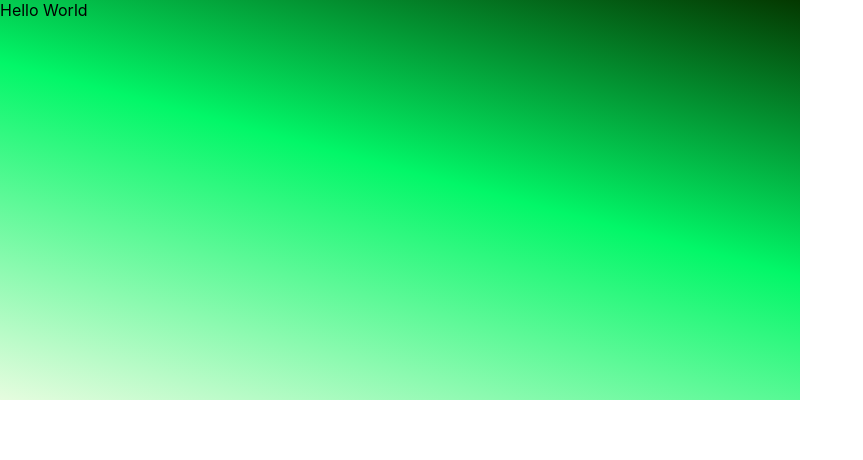
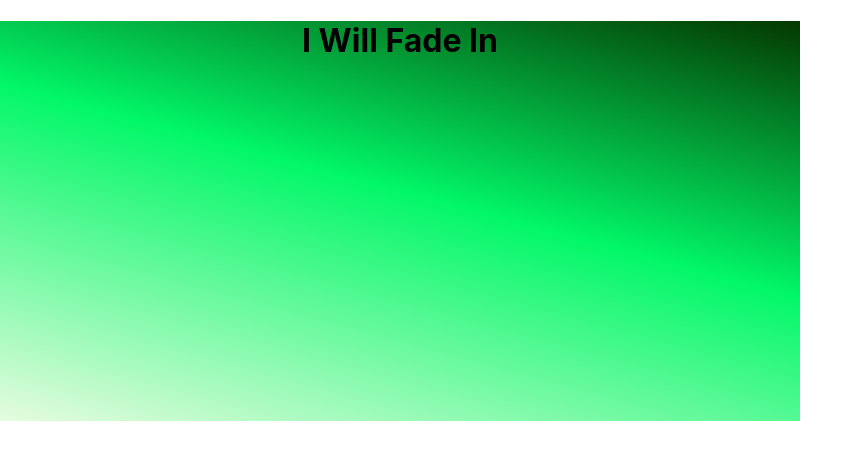
Before and after one commit to linnefromice/react_practice_animation, a React (Create React App) app in the folder pj-react-spring/: page / in a window 1280 px wide. Shown: the top 460 px of the page, without its empty margins (0-863 px from the left). Built offline with nearby package versions, Linux system fonts and the light colour scheme.

Commit message:
separated file

```diff
--- a/pj-react-spring/src/App.js
+++ b/pj-react-spring/src/App.js
@@ -2,6 +2,8 @@ import React, { useState } from 'react';
 import './App.css';
 import { useSpring, animated } from "react-spring";
 import { Keyframes } from "react-spring/renderprops";
+
+import SampleOne from './views/sample_one';
 
 const Container = Keyframes.Spring(async next => {
   while (true) {
@@ -90,7 +92,11 @@ function App() {
     <Container
       reset
       config={{ duration: 10000 }}>
-      {styles => <div style={{ width: 800, height: 400, background: `linear-gradient(${styles.radians}deg, rgba(4,56,0,1) 0%, rgba(2,247,104,1) 45%, rgba(230,252,223,1) 100%)`}}>Hello World</div>}
+      {styles => (
+        <div style={{ width: 800, height: 400, background: `linear-gradient(${styles.radians}deg, rgba(4,56,0,1) 0%, rgba(2,247,104,1) 45%, rgba(230,252,223,1) 100%)`}}>
+          <SampleOne/>
+        </div>
+      )}
     </Container>
   );
 }
--- /dev/null
+++ b/pj-react-spring/src/views/sample_one.js
@@ -0,0 +1,18 @@
+import React, { useState } from 'react';
+import { useSpring, animated } from 'react-spring';
+
+function SampleOne() {
+  const [on, toggle] = useState(false);
+  const propsOne = useSpring({
+    from: {opacity: 0},
+    to: {opacity: 1}
+  });
+
+  return (
+    <center>
+      <animated.h1 style={propsOne}>I Will Fade In</animated.h1>
+    </center>
+  )
+}
+
+export default SampleOne;
```
